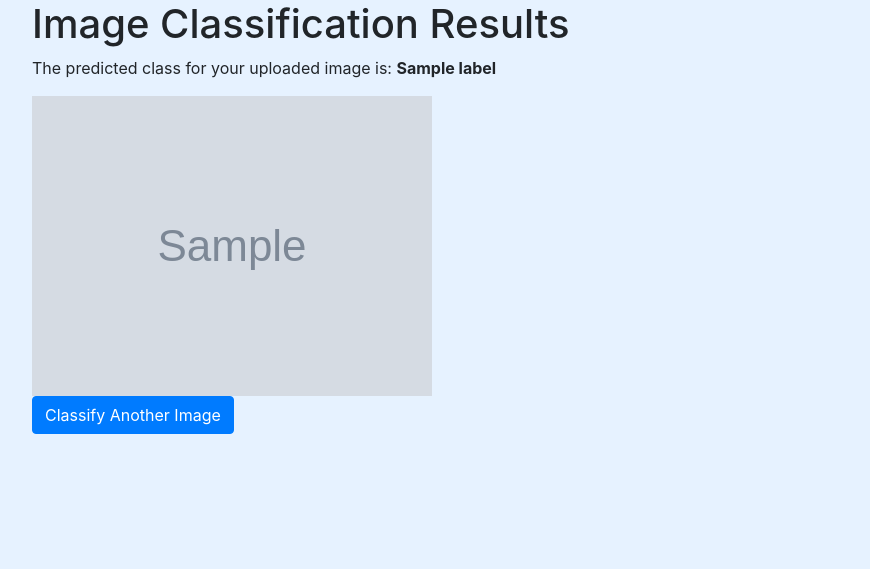
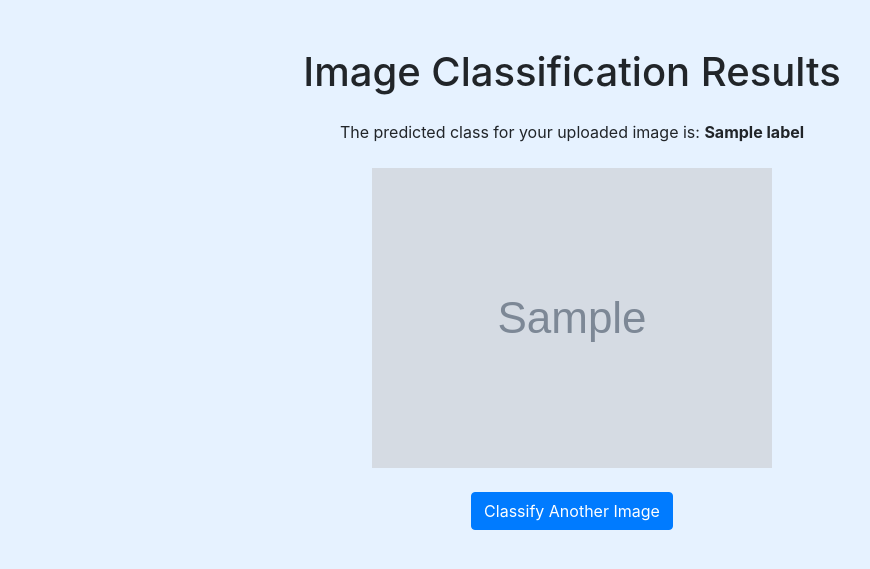
Before and after one commit to FabioArdi/MDM_Project_1, a Flask app: template templates/result.html in a window 1280 px wide. Shown: the top 569 px of the page, without its empty margins (68-938 px from the left). Run offline with Flask 2, Linux system fonts and the light colour scheme; the template is opened without the code that fills it: most values are stand-ins (such as "Sample title", 1, 10 or a date in 2020); grey boxes marked "Sample" are stand-in pictures; some libraries are stand-ins or nearby versions.

Commit message:
Enhanced frontend

```diff
--- a/templates/result.html
+++ b/templates/result.html
@@ -1,18 +1,30 @@
 <!DOCTYPE html>
-<html>
+<html lang="en">
 <head>
-  <title>Image Classification Results</title>
-  <link rel="stylesheet" href="https://stackpath.bootstrapcdn.com/bootstrap/4.3.1/css/bootstrap.min.css">
-  <link rel="stylesheet" href="{{ url_for('static', filename='style.css') }}">
+    <meta charset="UTF-8">
+    <meta name="viewport" content="width=device-width, initial-scale=1.0">
+    <title>Image Classification Results</title>
+    <!-- Bootstrap stylesheet -->
+    <link rel="stylesheet" href="https://stackpath.bootstrapcdn.com/bootstrap/4.3.1/css/bootstrap.min.css" integrity="sha384-ggOyR0iXCbMQv3Xipma34MD+dH/1fQ784/j6cY/iJTQUOhcWr7x9JvoRxT2MZw1T" crossorigin="anonymous">
+    <!-- Custom stylesheet -->
+    <link rel="stylesheet" href="static/style.css">
 </head>
-<body class="container">
-    <div class="container">
-        <h1>Image Classification Results</h1>
-        <p>The predicted class for your uploaded image is: <strong>{{ label }}</strong></p>
-        <img src="../{{ image_url }}" alt="Uploaded Image">
+<body>
+    <div class="container mt-5">
+        <div class="row">
+            <div class="col-md-6 offset-md-3">
+                <h1 class="text-center mb-4">Image Classification Results</h1>
+                <p class="text-center">The predicted class for your uploaded image is: <strong>{{ label }}</strong></p>
+                <img src="../{{ image_url }}" class="img-fluid mx-auto d-block my-4" alt="Uploaded Image">
+                <div class="text-center">
+                    <a href="/" class="btn btn-primary">Classify Another Image</a>
+                </div>
+            </div>
+        </div>
     </div>
-    <div class="container">
-        <a href="{{ url_for('home') }}" class="btn btn-primary">Classify Another Image</a>
-    </div>
+    <!-- Bootstrap JavaScript -->
+    <script src="https://code.jquery.com/jquery-3.3.1.slim.min.js" integrity="sha384-q8i/X+965DzO0rT7abK41JStQIAqVgRVzpbzo5smXKp4YfRvH+8abtTE1Pi6jizo" crossorigin="anonymous"></script>
+    <script src="https://cdnjs.cloudflare.com/ajax/libs/popper.js/1.14.7/umd/popper.min.js" integrity="sha384-UO2eT0CpHqdSJQ6hJty5KVphtPhzWj9WO1clHTMGa3JDZwrnQq4sF86dIHNDz0W1" crossorigin="anonymous"></script>
+    <script src="https://stackpath.bootstrapcdn.com/bootstrap/4.3.1/js/bootstrap.min.js" integrity="sha384-JjSmVgyd0p3pXB1rRibZUAYoIIy6OrQ6VrjIEaFf/nJGzIxFDsf4x0xIM+B07jRM" crossorigin="anonymous"></script>
 </body>
 </html>
```
Also changed, not shown: templates/index.html (+37 -12 lines).
